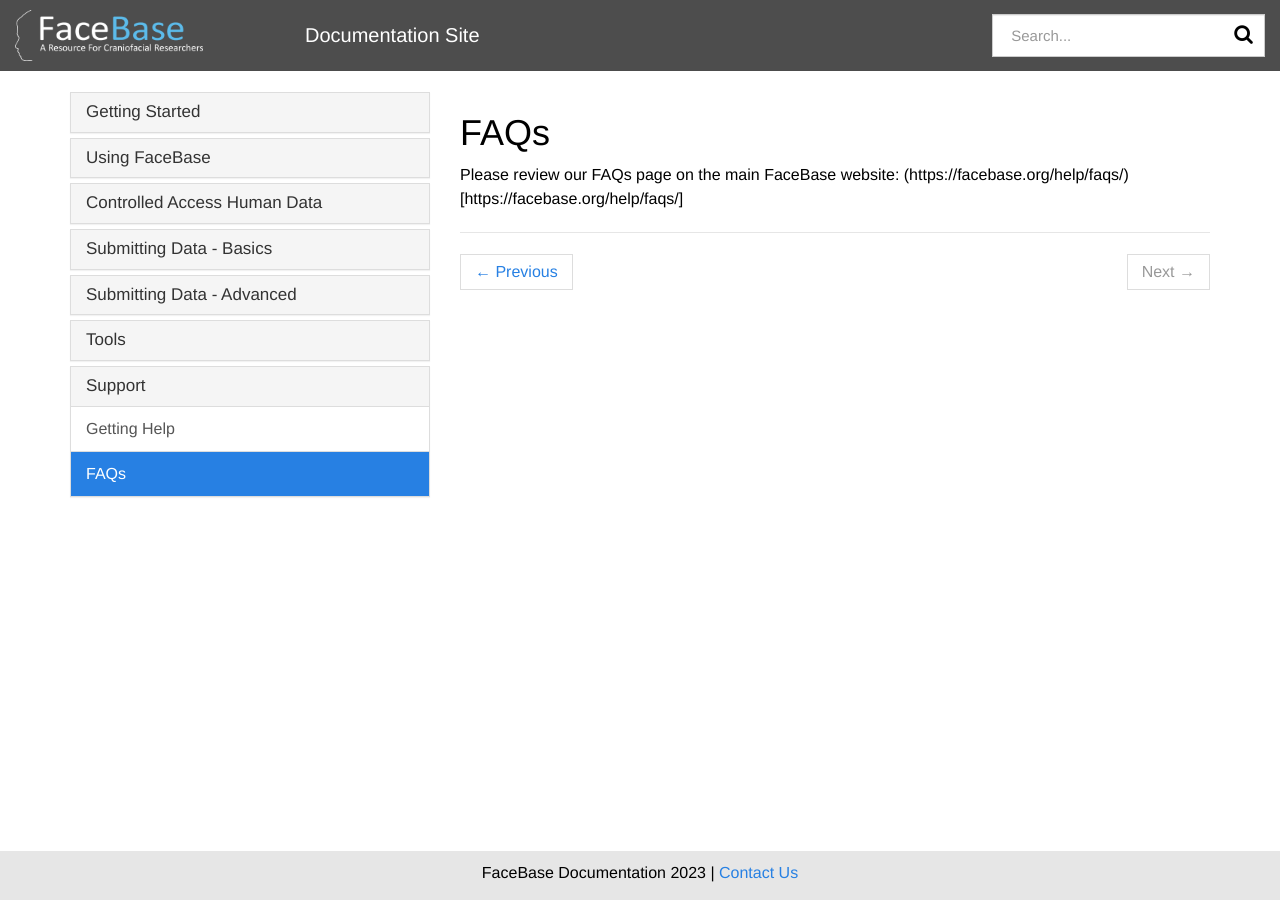
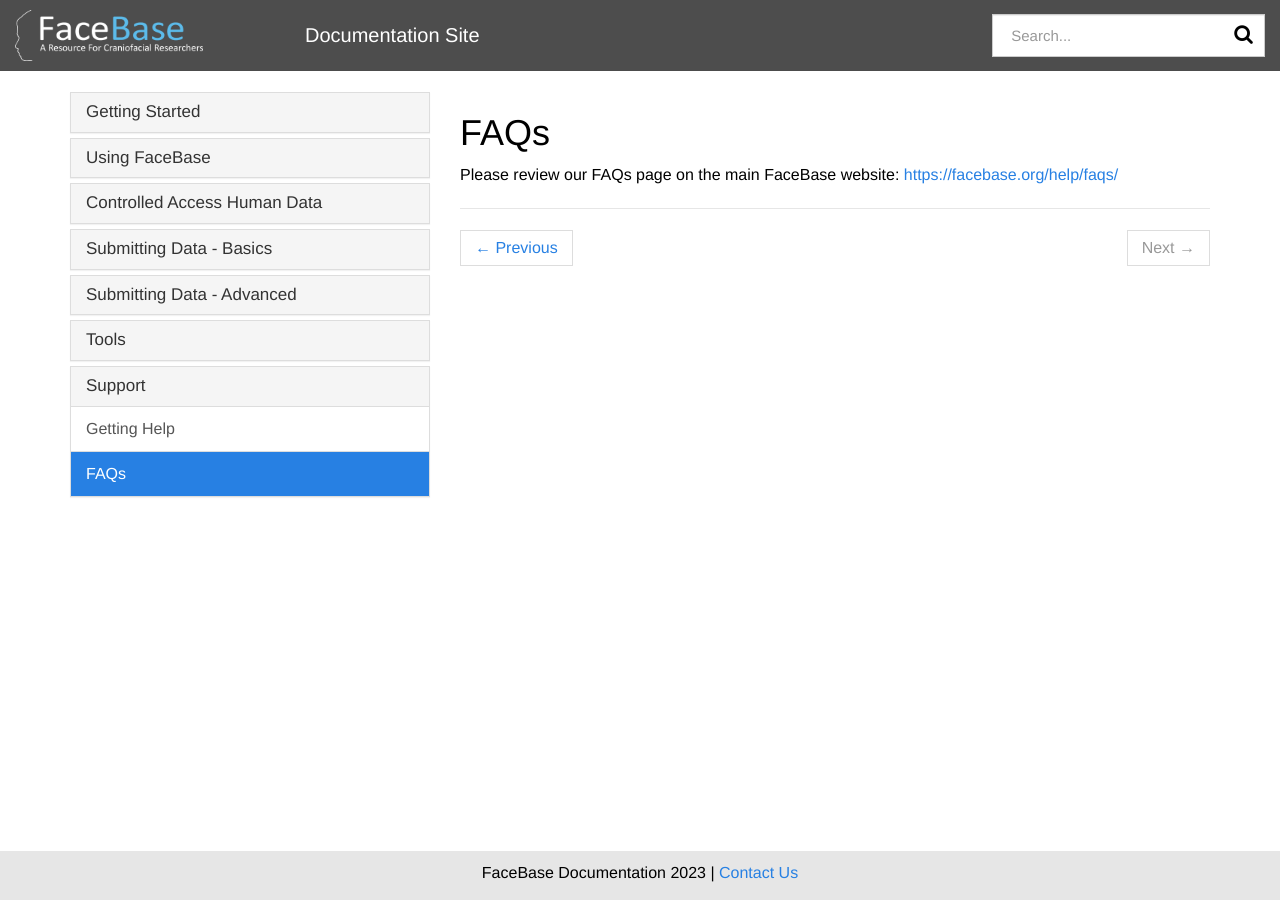
Before and after one commit to informatics-isi-edu/facebase-docs, a Jekyll site: the page built from docs/_docs/support/faqs.md, in a window 1280 px wide. Built offline with Jekyll 4.4.1, drawn with Linux system fonts in a browser that asks for light colours.

Commit message:
fixing markdown link syntax

```diff
--- a/docs/_docs/support/faqs.md
+++ b/docs/_docs/support/faqs.md
@@ -3,4 +3,4 @@
 permalink: /docs/faqs/
 ---
 
-Please review our FAQs page on the main FaceBase website: (https://facebase.org/help/faqs/)[https://facebase.org/help/faqs/]
+Please review our FAQs page on the main FaceBase website: [https://facebase.org/help/faqs/](https://facebase.org/help/faqs/)
```
